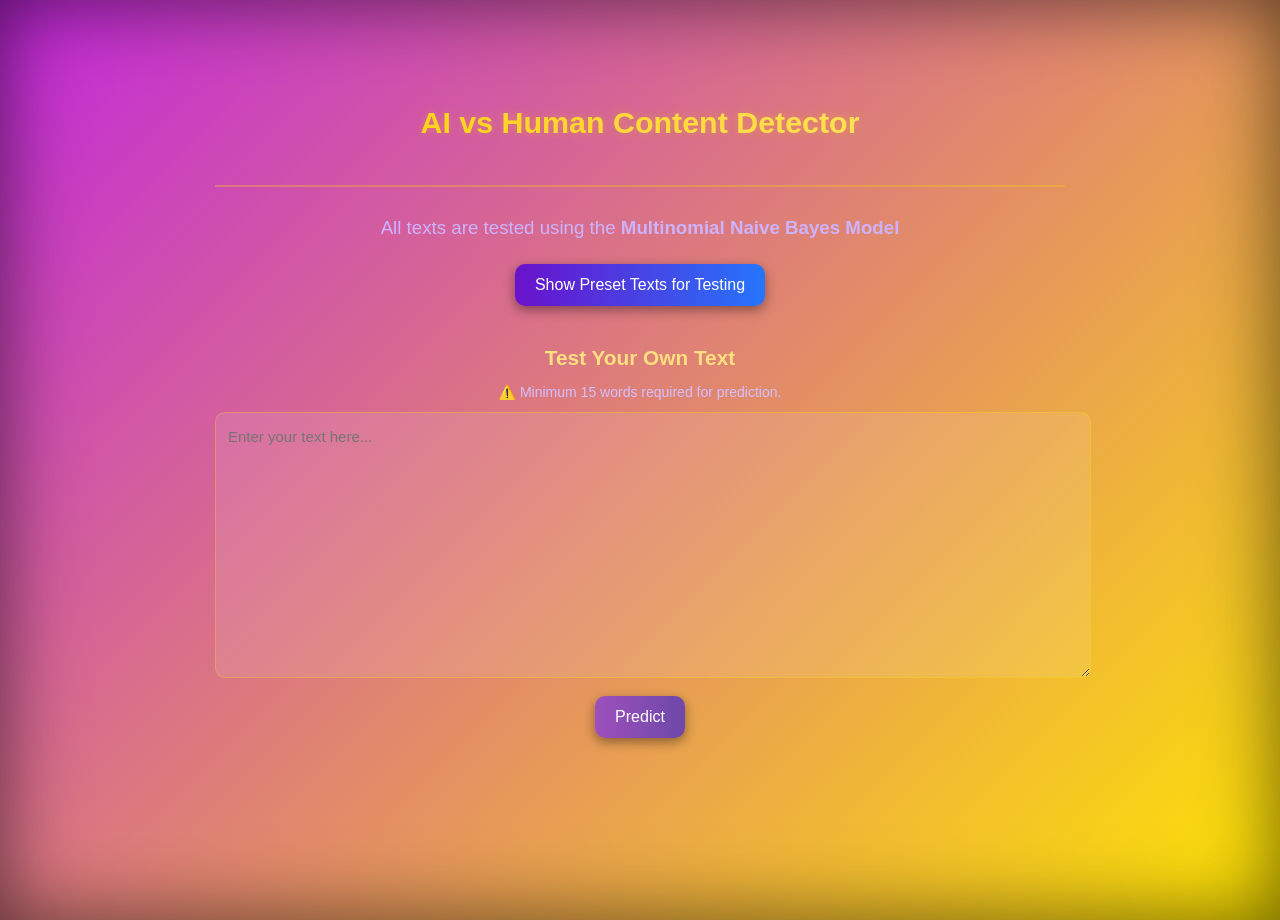
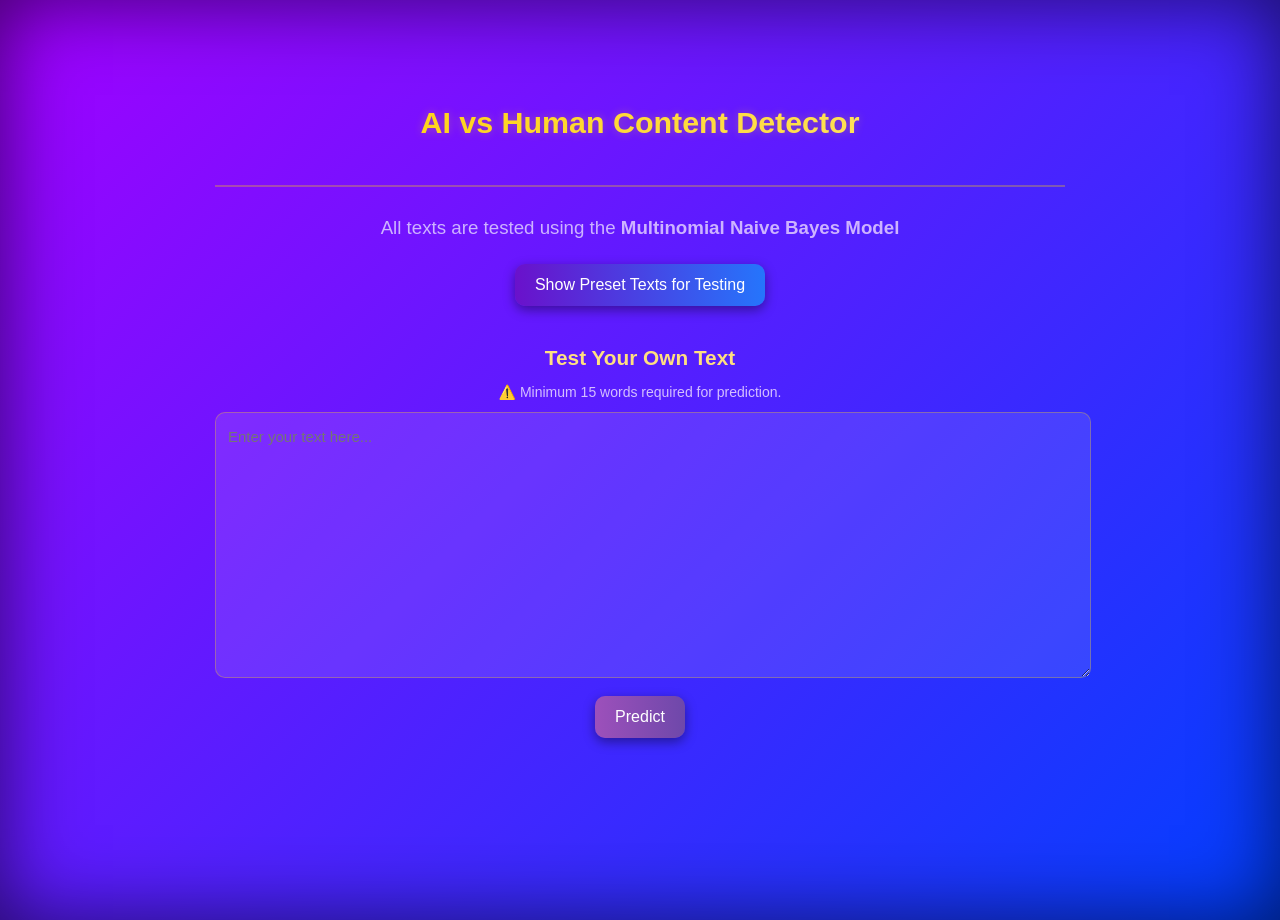
Before and after one commit to RIDHAMDD/DSCapsKube, a React (Create React App) app in the folder frontend/: page / in a window 1280 px wide. Built offline with nearby package versions, Linux system fonts and the light colour scheme.

Commit message:
background :)

```diff
--- a/frontend/src/App.css
+++ b/frontend/src/App.css
@@ -12,7 +12,7 @@
   padding: 30px 20px;
   font-family: "Poppins", sans-serif;
   color: #f1f1f1;
-  background: linear-gradient(135deg, #c227dd, #ffe600);
+  background: linear-gradient(135deg, #a200ff, #0040ff);
   min-height: 100vh;
   box-shadow: inset 0 0 80px rgba(0, 0, 0, 0.6);
 }
```
